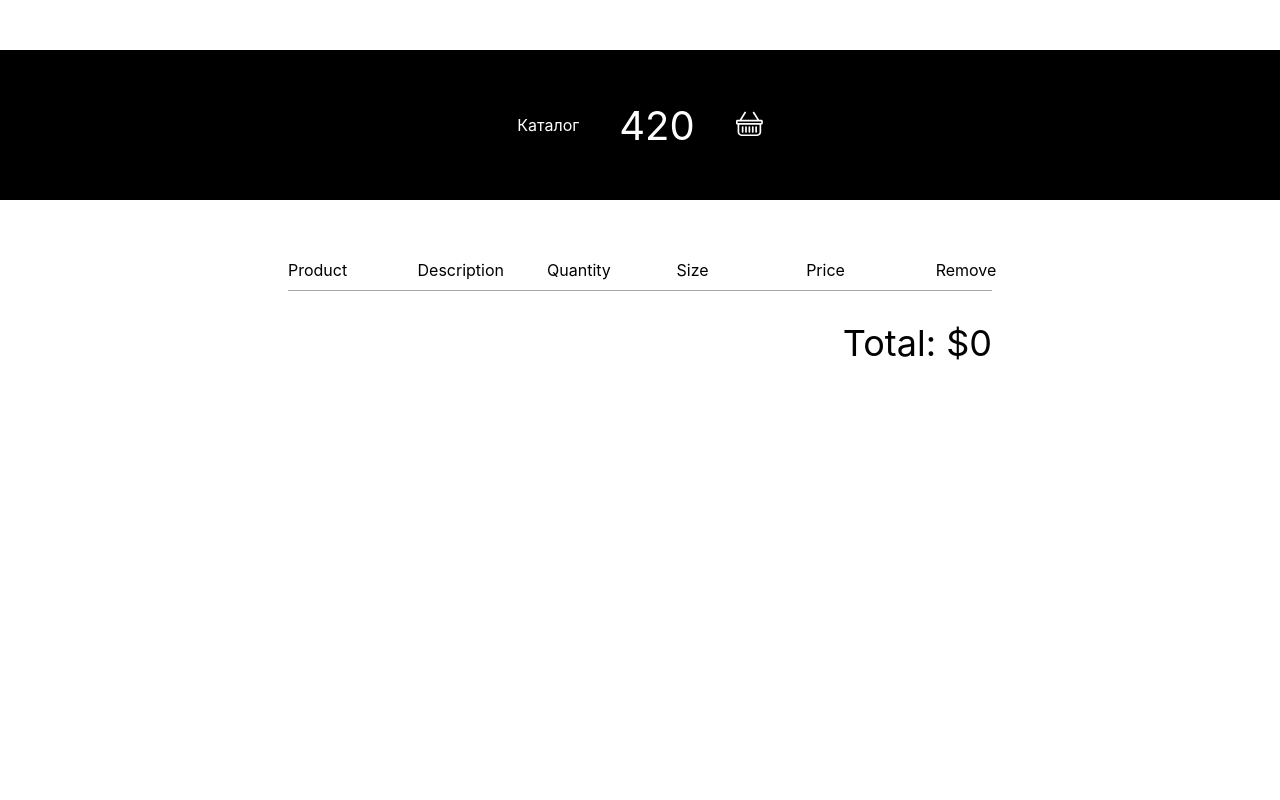
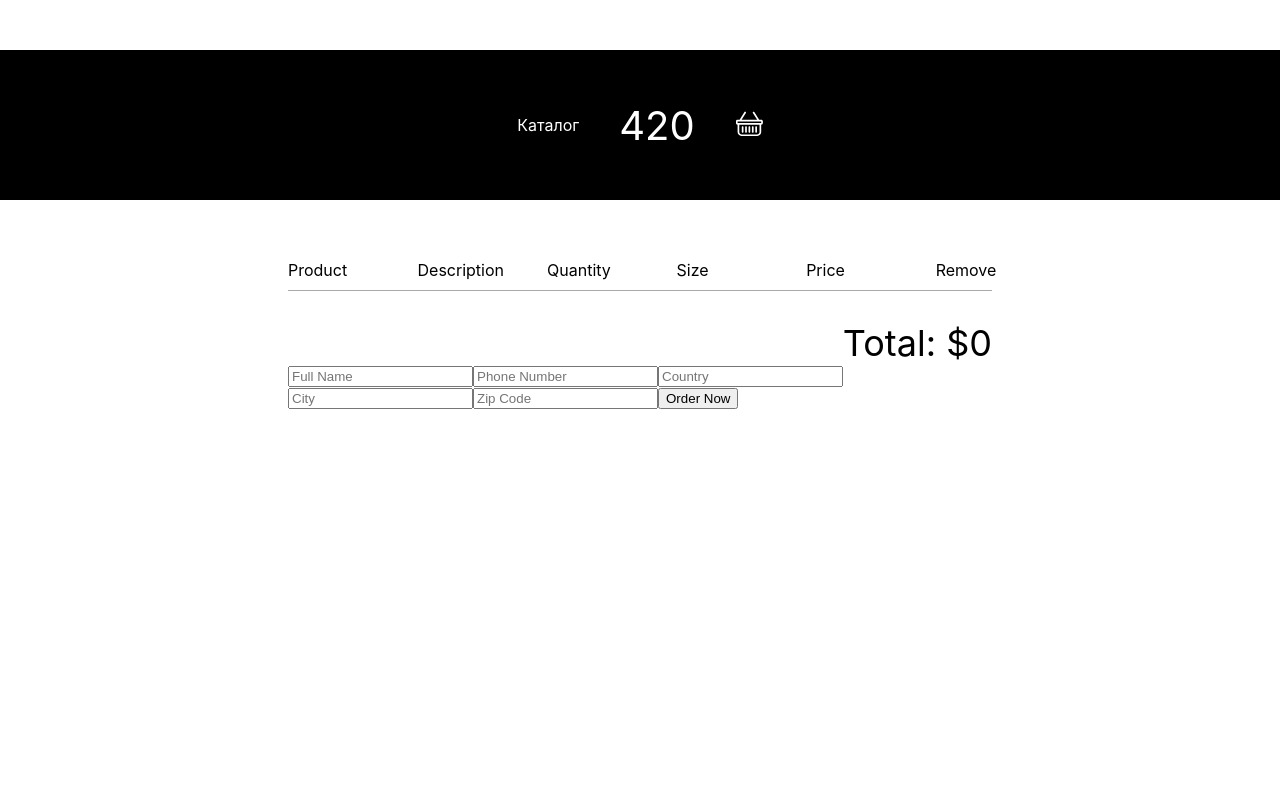
Before and after one commit to StanislavKrymniak/420-shop, a React (Create React App) app in the folder react-app/: page /cart in a window 1280 px wide. Shown: the top 800 px of the page. Built offline with nearby package versions, Linux system fonts and the light colour scheme.

Commit message:
commiting changes

```diff
--- a/react-app/src/components/cart/cart.component.jsx
+++ b/react-app/src/components/cart/cart.component.jsx
@@ -3,6 +3,7 @@ import './cart.styles.scss';
 import { selectCartItems } from '../../store/cart/cart.selector';
 import { CartItems } from '../cart-items/cart-items.component';
 import { selectCartTotal } from '../../store/cart/cart.selector';
+import CheckoutForm from '../checkout-form/checkout-form';
 
 export const CartComponent = () => {
     const cartTotal = useSelector(selectCartTotal);
@@ -22,6 +23,9 @@ export const CartComponent = () => {
                 <CartItems key={`${cartItem.id}-${cartItem.size}`} cartItem={cartItem} />
             ))}
             <span className='total'>Total: ${cartTotal}</span>
+            <div className="cart-footer">
+                <CheckoutForm />
+            </div>
         </div>
     );
 };
--- /dev/null
+++ b/react-app/src/components/checkout-form/checkout-form.jsx
@@ -0,0 +1,78 @@
+import React, { useState } from 'react';
+import { useDispatch } from 'react-redux';
+import { useNavigate } from 'react-router-dom';
+import { setCheckoutDetails } from '../../store/checkout/checkout.action';
+import './checkout-form.scss';
+
+const CheckoutForm = () => {
+  const dispatch = useDispatch();
+  const navigate = useNavigate();
+  const [formData, setFormData] = useState({
+    fullName: '',
+    phoneNumber: '',
+    country: '',
+    city: '',
+    zipCode: ''
+  });
+
+  const handleChange = (event) => {
+    const { name, value } = event.target;
+    setFormData({ ...formData, [name]: value });
+  };
+
+  const handleSubmit = (event) => {
+    event.preventDefault();
+    dispatch(setCheckoutDetails(formData));
+    navigate('/payment');
+  };
+
+  return (
+    <div className="checkout_container">
+      <form className="checkout-form" onSubmit={handleSubmit}>
+        <input
+          type="text"
+          name="fullName"
+          value={formData.fullName}
+          onChange={handleChange}
+          placeholder="Full Name"
+          required
+        />
+        <input
+          type="text"
+          name="phoneNumber"
+          value={formData.phoneNumber}
+          onChange={handleChange}
+          placeholder="Phone Number"
+          required
+        />
+        <input
+          type="text"
+          name="country"
+          value={formData.country}
+          onChange={handleChange}
+          placeholder="Country"
+          required
+        />
+        <input
+          type="text"
+          name="city"
+          value={formData.city}
+          onChange={handleChange}
+          placeholder="City"
+          required
+        />
+        <input
+          type="text"
+          name="zipCode"
+          value={formData.zipCode}
+          onChange={handleChange}
+          placeholder="Zip Code"
+          required
+        />
+        <button type="submit" className="checkout_submit">Order Now</button>
+      </form>
+    </div>
+  );
+};
+
+export default CheckoutForm;
```
Also changed, not shown: react-app/src/components/checkout-form/checkout-form.scss (added).
